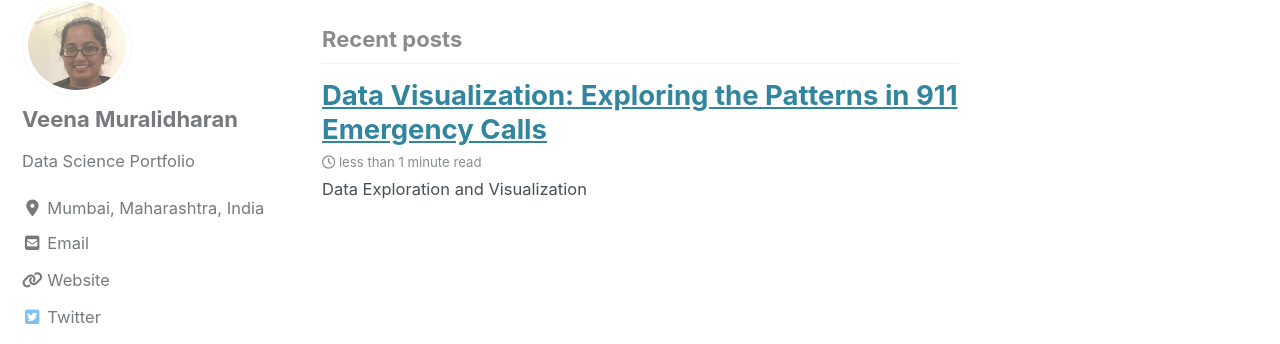
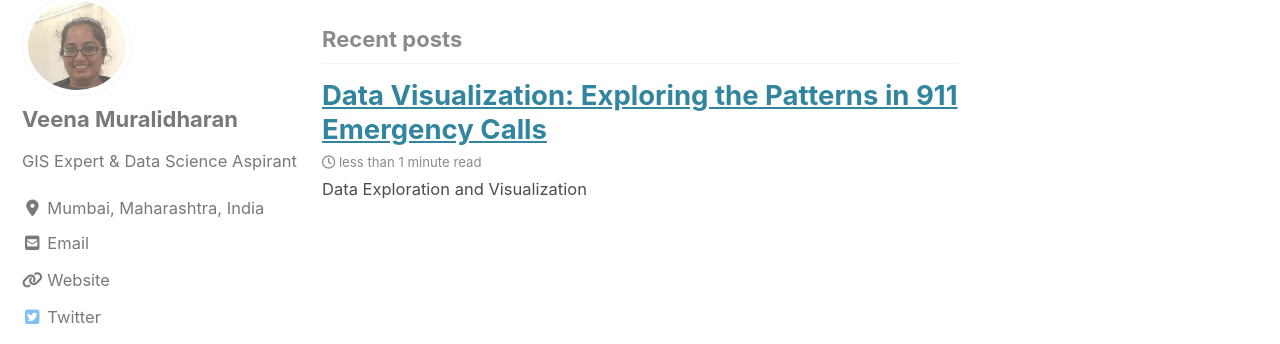
Before and after one commit to veena1486/veena1486.github.io, a Jekyll site: the page built from index.html, in a window 1280 px wide. Shown: the part 116-460 px from the top of the page. Built offline with Jekyll 4.4.1, drawn with Linux system fonts in a browser that asks for light colours; cached includes are drawn as plain includes; nearby versions of some CDN libraries; the list of posts is cut into pages by our own code.

Commit message:
Update _config.yml

```diff
--- a/_config.yml
+++ b/_config.yml
@@ -109,7 +109,7 @@ analytics:
 author:
   name             : "Veena Muralidharan"
   avatar           : "/images/my_photo.jpg"
-  bio              : "Data Science Portfolio"
+  bio              : "GIS Expert & Data Science Aspirant"
   location         : "Mumbai, Maharashtra, India"
   email            :
   links:
```
